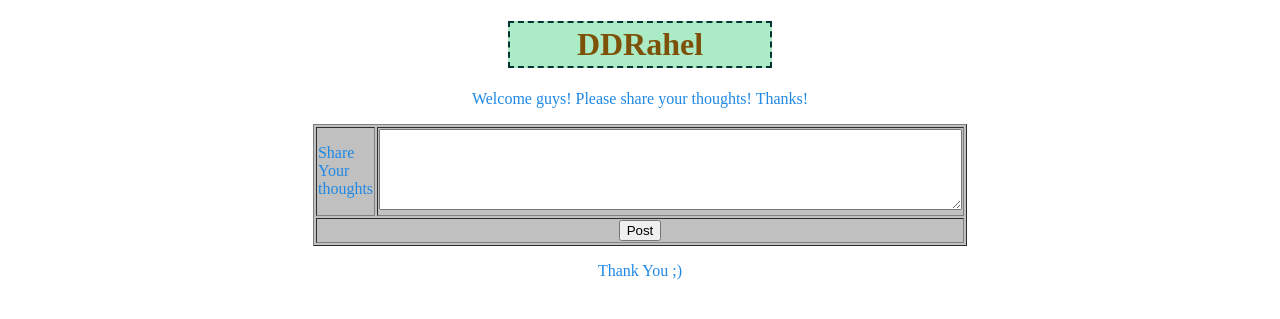
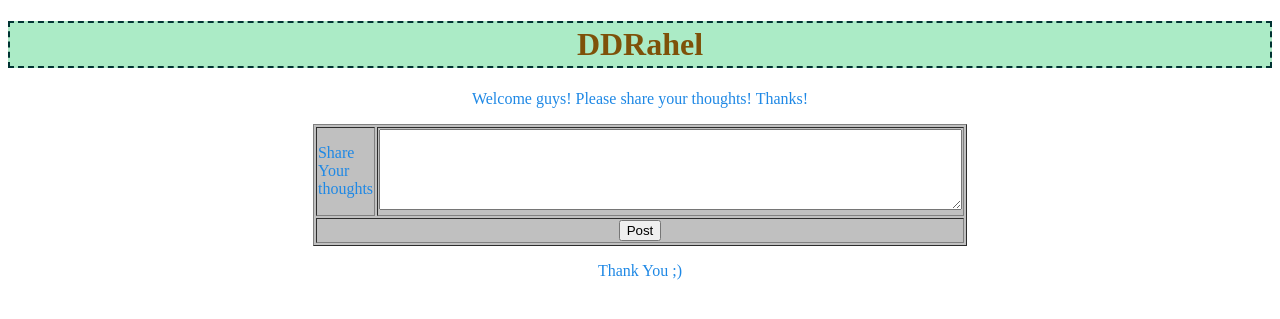
Before and after one commit to hageduri/nosehairy, a PHP site: page / in a window 1280 px wide. Shown: the top 319 px of the page. Run offline with PHP 8.4, Linux system fonts and the light colour scheme.

Commit message:
marginauto

```diff
--- a/stylesheet/stylesheet.css
+++ b/stylesheet/stylesheet.css
@@ -12,8 +12,8 @@ body{
 			border-width: 2px;
 			border-style: dashed;
 			display: block;
-			margin-left: 500px;
-			margin-right: 500px;
+			margin-left: auto;
+			margin-right: auto;
 			}
 table{
 	background-color: #C0C0C0;
```
